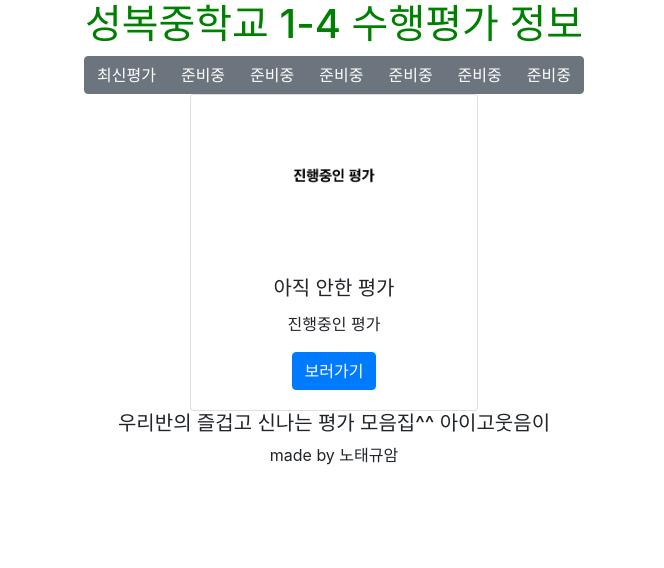
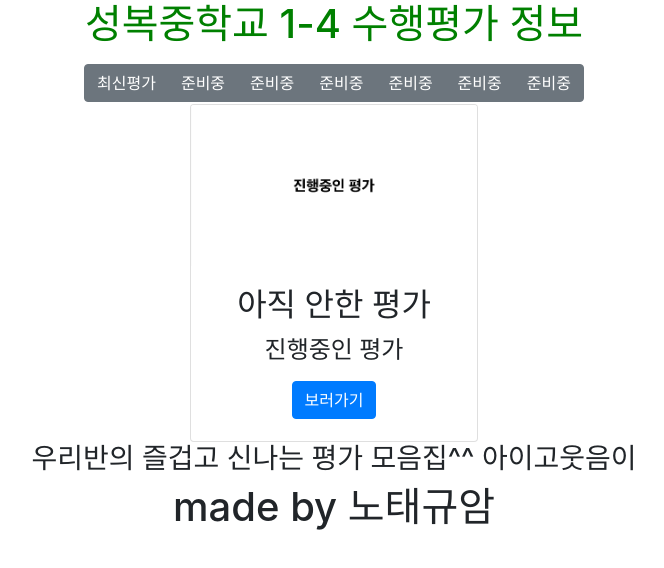
Before and after one commit to MetalicTK/MobilSBJ, a plain HTML site: page index.html in a window 1280 px wide. Shown: the whole page, without its empty margins (306-970 px from the left). Drawn offline with nearby package versions, Linux system fonts and the light colour scheme.

Commit message:
Update index.html

```diff
--- a/index.html
+++ b/index.html
@@ -7,7 +7,8 @@
     <link rel="shortcut icon" src="img\favicon.png">
     <link rel="stylesheet" href="https://stackpath.bootstrapcdn.com/bootstrap/4.5.2/css/bootstrap.min.css" integrity="sha384-JcKb8q3iqJ61gNV9KGb8thSsNjpSL0n8PARn9HuZOnIxN0hoP+VmmDGMN5t9UJ0Z" crossorigin="anonymous">
 </head>
-<center  media="handheld">
+<h1>
+<center>
 <body>
   <h1 style="color:green;">성복중학교 1-4 수행평가 정보</h1>
     <div class="btn-group" role="group" aria-label="Basic example">
@@ -23,15 +24,16 @@
     <div class="card" style="width: 18rem;">
         <img src="img/zeonon.png" class="card-img-top" alt="...">
         <div class="card-body">
-            <h5 class="card-title">아직 안한 평가</h5>
-            <p class="card-text">진행중인 평가</p>
+            <h2 class="card-title">아직 안한 평가</h2>
+            <h4 class="card-text">진행중인 평가</h4>
             <a href="video\index.html" class="btn btn-primary">보러가기</a>
         </div>
     </div>
     <!-- 카드2 -->
-	<h5>우리반의 즐겁고 신나는 평가 모음집^^ 아이고웃음이</h5>
+	<h3>우리반의 즐겁고 신나는 평가 모음집^^ 아이고웃음이</h3>
     <!-- 카드2끝 -->
     <a>made by 노태규암</a>
 </body>
 </center>
+</h1>
 </html>
```
